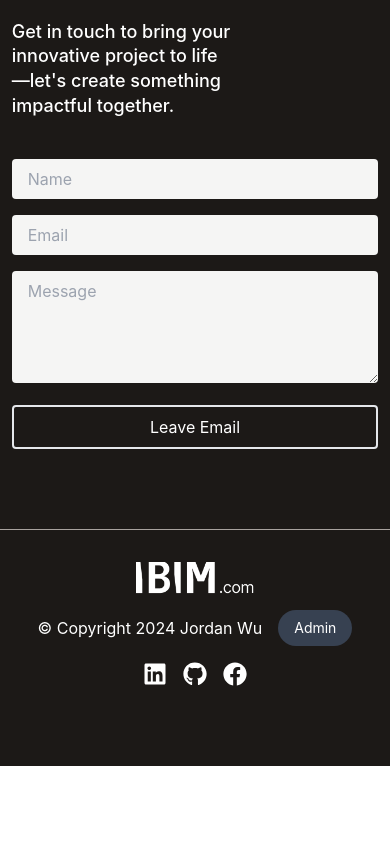
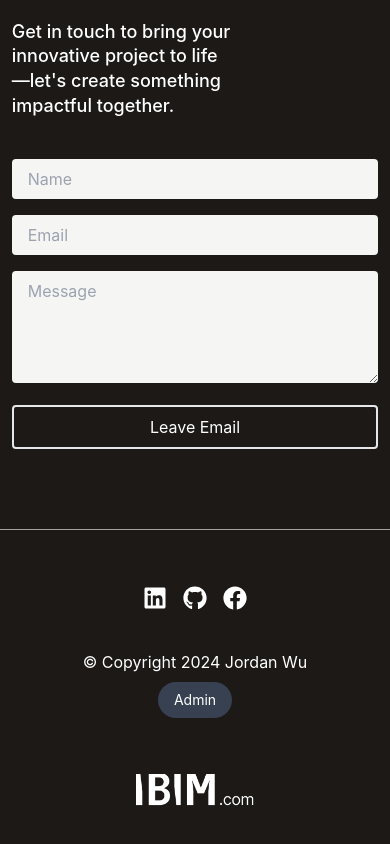
Before and after one commit to WuChihWei/my-portfolio, a Next.js app: page / in a window 390 px wide. Shown: the part 4578-5422 px from the top of the page. Before the commit the page ends 5344 px from the top, so only its background shows below. Built offline with nearby package versions, Linux system fonts and the light colour scheme; no server answers; the database is empty.

Commit message:
modify footer flex, release 1.53 version

```diff
--- a/components/Footer.js
+++ b/components/Footer.js
@@ -79,14 +79,14 @@ const FooterBottom = () => {
   };
 
   return (
-    <>
+    <div className="flex flex-col-reverse gap-10 py-6 items-center md:flex-row md:justify-between w-full">
       <div className="mb-4 md:mb-0">
         <div className="logo-white-containter">
           <img src="/1b1m-white-logo.png" alt="L" className="navbar-logo-img" />
         </div>
       </div>
-      <div className="text-center md:text-left mb-4 md:mb-0 flex items-center">
-        <h6 className="mr-4">© Copyright {new Date().getFullYear()} Jordan Wu</h6>
+      <div className="text-center mb-4 md:mb-0 flex flex-col md:flex-row items-center">
+        <h6 className="mb-2 md:mb-0 md:mr-4">© Copyright {new Date().getFullYear()} Jordan Wu</h6>
         <button
           className="bg-gray-700 hover:bg-stone-600 text-white px-4 py-2 rounded-full text-sm transition duration-300"
           onClick={handleAdminClick}
@@ -120,7 +120,7 @@ const FooterBottom = () => {
           <FaFacebook size={24} />
         </a>
       </div>
-    </>
+    </div>
   );
 };
 
```
